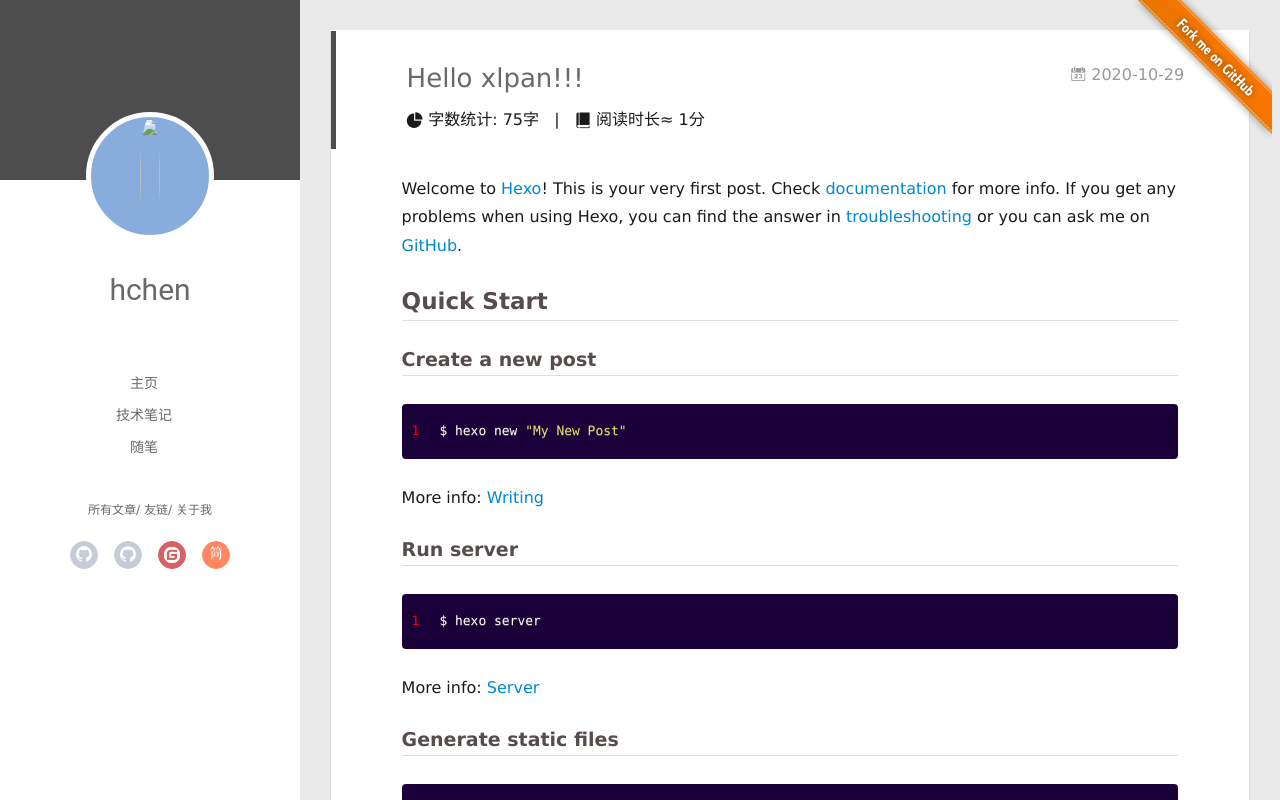
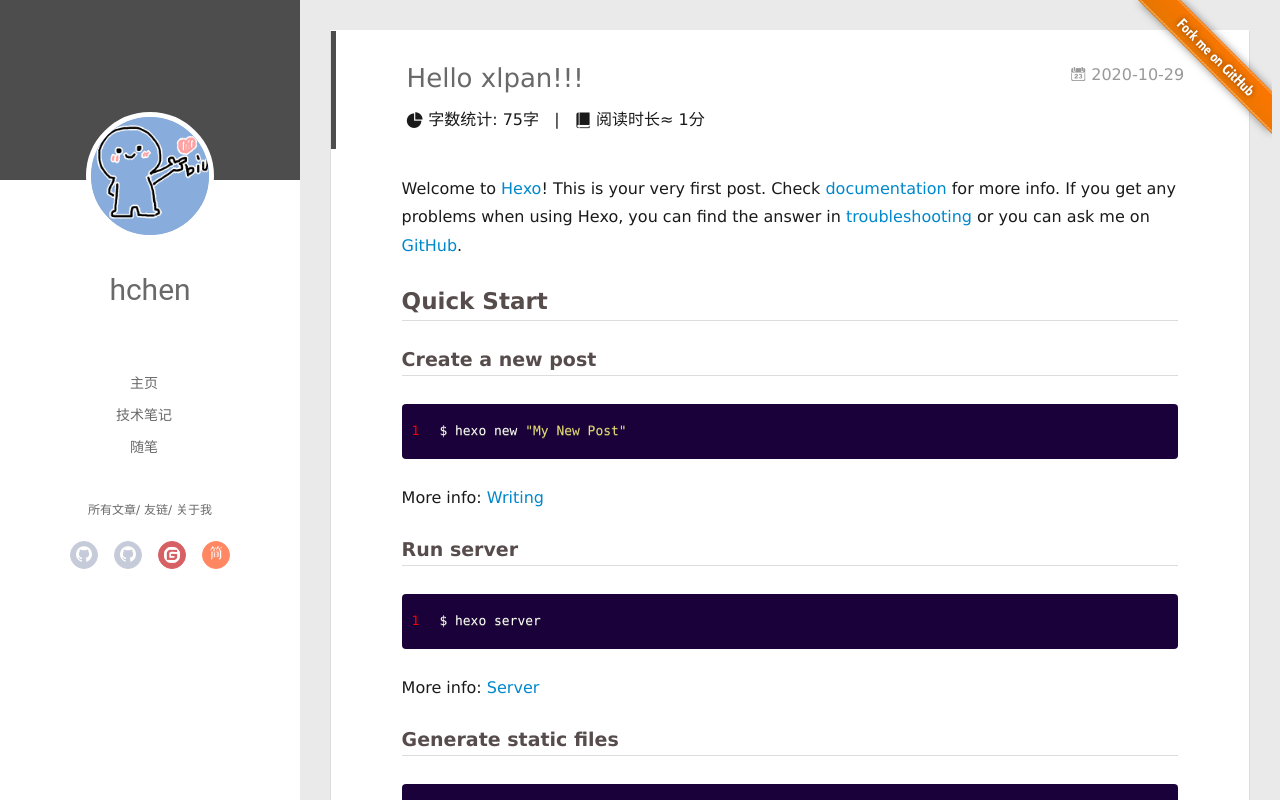
Before and after one commit to ha0zz1998/ha0zz1998.github.io, a plain HTML site: page 2020/10/29/hello-world/index.html in a window 1280 px wide. Drawn offline with Linux system fonts and the light colour scheme; some packages are replaced by stand-ins of ours; no server answers; a script that the page names is missing.

Commit message:
Site updated: 2020-10-29 10:35:21

```diff
--- a/2020/10/29/hello-world/index.html
+++ b/2020/10/29/hello-world/index.html
@@ -63,7 +63,7 @@
 <div class="intrude-less">
 	<header id="header" class="inner">
 		<a href="/" class="profilepic">
-			<img src="/img/alipay.png" class="js-avatar">
+			<img src="/img/biubiubiu.gif" class="js-avatar">
 		</a>
 		<hgroup>
 			<h1 class="header-author"><a href="/">hchen</a></h1>
@@ -143,7 +143,7 @@
 		<header id="header" class="inner">
 			<div class="profilepic">
 				<a href="/">
-					<img src="/img/alipay.png" class="js-avatar">
+					<img src="/img/biubiubiu.gif" class="js-avatar">
 				</a>
 			</div>
 			<hgroup>
```
Also changed, not shown: archives/2020/10/index.html (+2 -2 lines), archives/2020/index.html (+2 -2 lines), archives/index.html (+2 -2 lines), index.html (+2 -2 lines).
